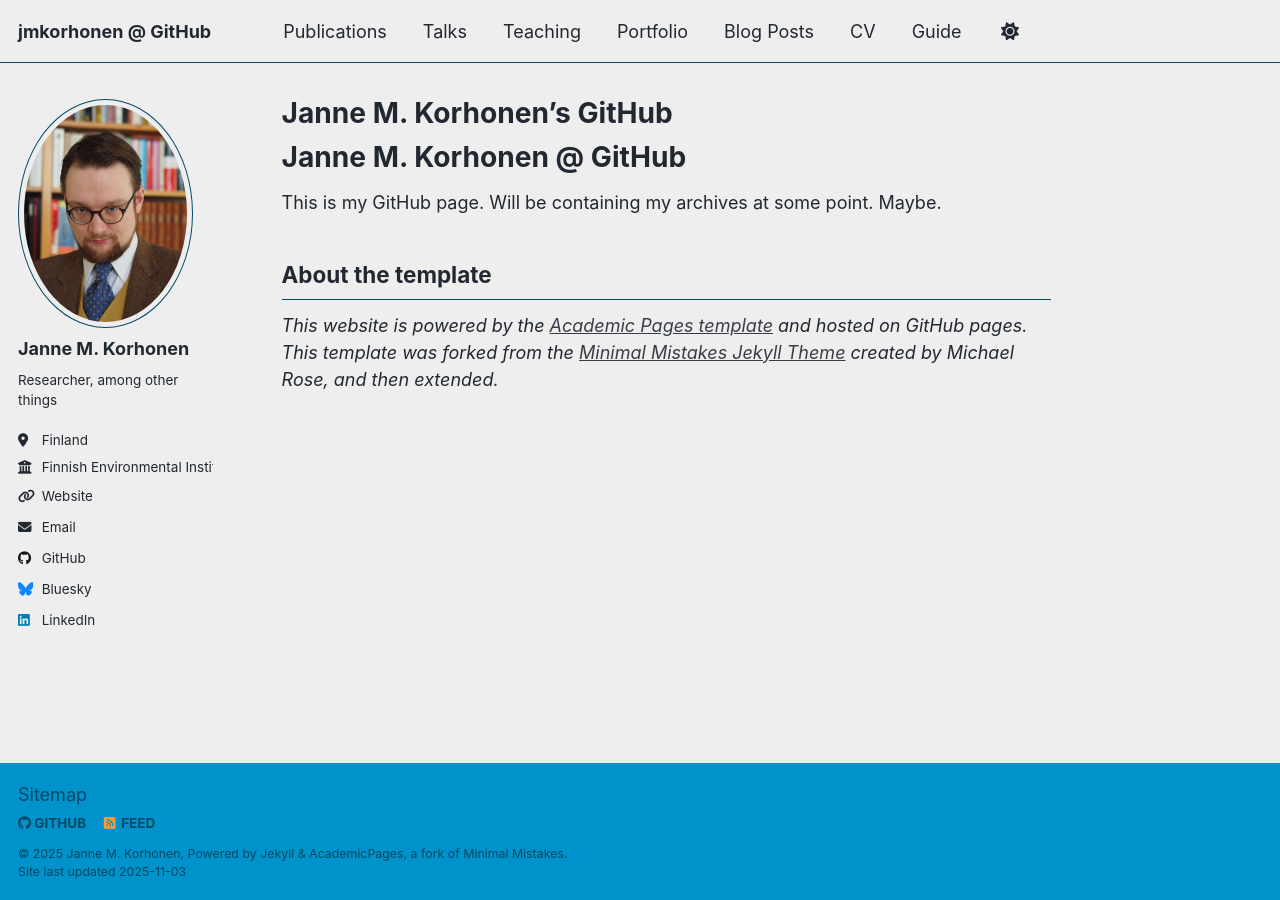
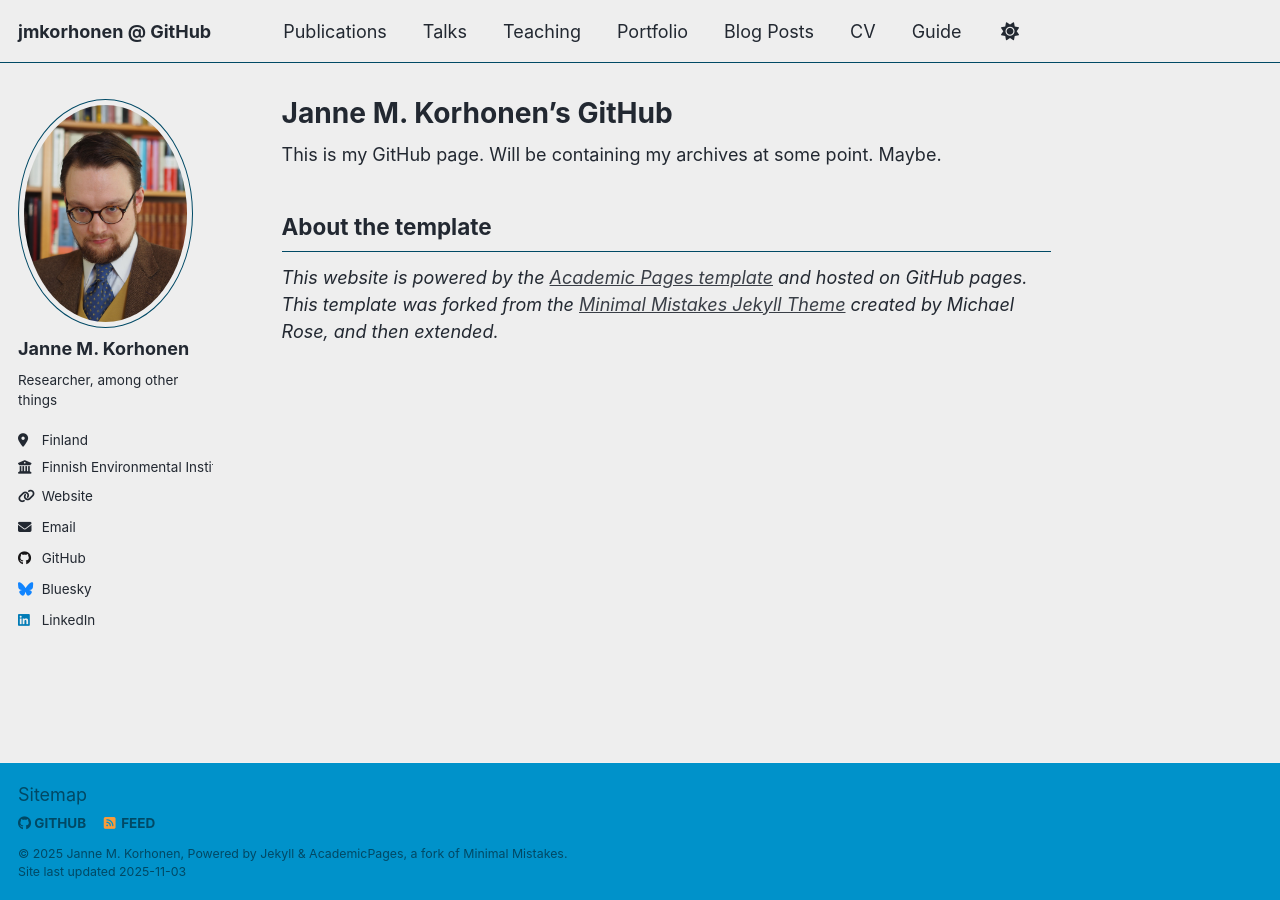
Before and after one commit to jmkorhonen/jmkorhonen.github.io, a Jekyll site: the page built from _pages/about.md, in a window 1280 px wide. Built offline with Jekyll 4.4.1, drawn with Linux system fonts in a browser that asks for light colours; a script that is not in the unit is left out.

Commit message:
Update about.md to remove author information
Removed author name from the about page.

```diff
--- a/_pages/about.md
+++ b/_pages/about.md
@@ -7,8 +7,6 @@ redirect_from:
   - /about.html
 ---
 
-Janne M. Korhonen @ GitHub
-======
 This is my GitHub page. Will be containing my archives at some point. Maybe.
 
 
```
